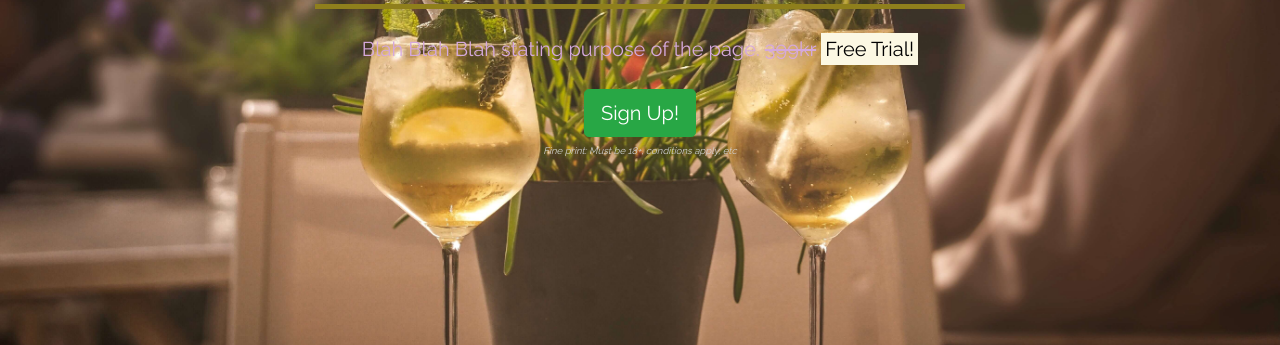
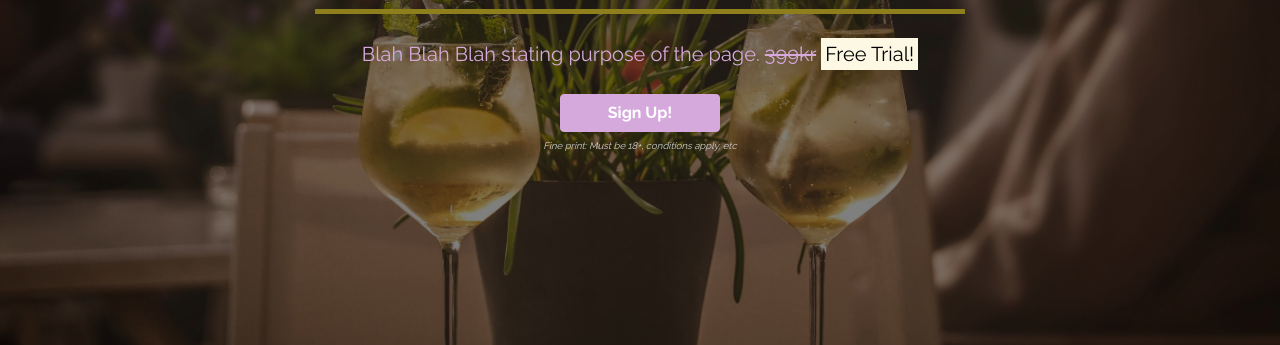
Before and after one commit to KrystalCoding/my-first-repo, a plain HTML site: page index.html in a window 1280 px wide. Shown: the part 455-800 px from the top of the page. Drawn offline with nearby package versions, Linux system fonts and the light colour scheme.

Commit message:
Styling Signup button

```diff
--- a/boostrap/css/style.css
+++ b/boostrap/css/style.css
@@ -22,11 +22,20 @@ body {
     display: flex;
     align-items: center;
     justify-content: center;
+
+    position: relative;
 }
 
+.opaque-overlay{
+    position: absolute;
+    top: 0;
+    left: 0;
+    height: 100%;
+    width: 100%;
+    background-color: rgba(0,0,0,0.5);
+}
 
 .quotes-container{
-
 
 }
 
@@ -36,7 +45,7 @@ body {
 
 }
 
-/*Block Dividers*/
+/* Block Dividers */
 .block-divider{
     wdth: 75;
     height: 5px;
@@ -52,7 +61,7 @@ widtch: 35px
 }
 
 
-/*Jumbotron*/
+/* Jumbotron */
 
 .jumbotron{
     background-color: transparent;
@@ -74,3 +83,26 @@ widtch: 35px
     font-style: italic;
     color: #d0d0d0;
 }
+
+
+/* Buttons */
+
+.btn--cta{
+    font-weight: bold;
+    border-readius: 23px;
+    width: 160px;
+}
+
+.btn--lavender{
+    color: white;
+    background-color: #d5a9dc;
+    border-color: #d5a9dc;
+}
+
+.btn--lavender:hover,
+.btn--lavender:active,
+.btn--lavender:focus,
+.btn--lavender:active:focus {
+    background-color: #563a50;
+    border-color: black;
+}
--- a/index.html
+++ b/index.html
@@ -78,6 +78,7 @@
     </div>
     <div class="container-fluid callout-container">
         <!-- Callout -->
+        <div class="opaque-overlay">&nbsp;</div>
         <div class="row">
             <div class="col-12">
                 <section class="callout jumbotron text-center">
@@ -88,7 +89,7 @@
                         <span class="d-inline d-sm-none"><br></span>
                         <strong><mark>Free Trial!</mark></strong>
                     </p>
-                    <button type="button" class="btn btn-success btn-lg" data-toggle="modal"
+                    <button type="button" class="btn btn-l btn--cta btn--lavender" data-toggle="modal"
                         data-target="#signUpModal">Sign Up!</button>
                     <p class="text-muted"><small>Fine print: Must be 18+, conditions apply, etc</small></p>
                 </section>
```
